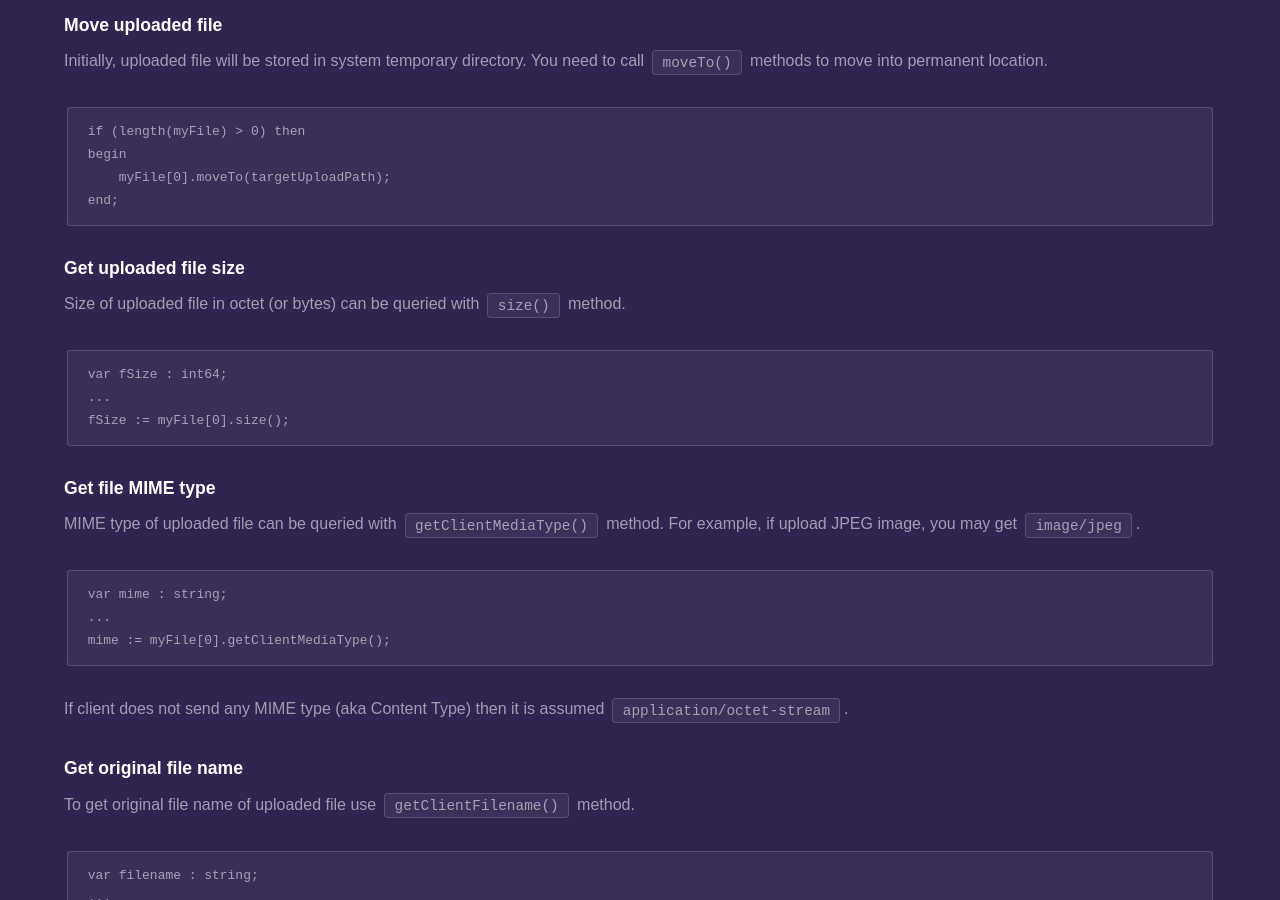
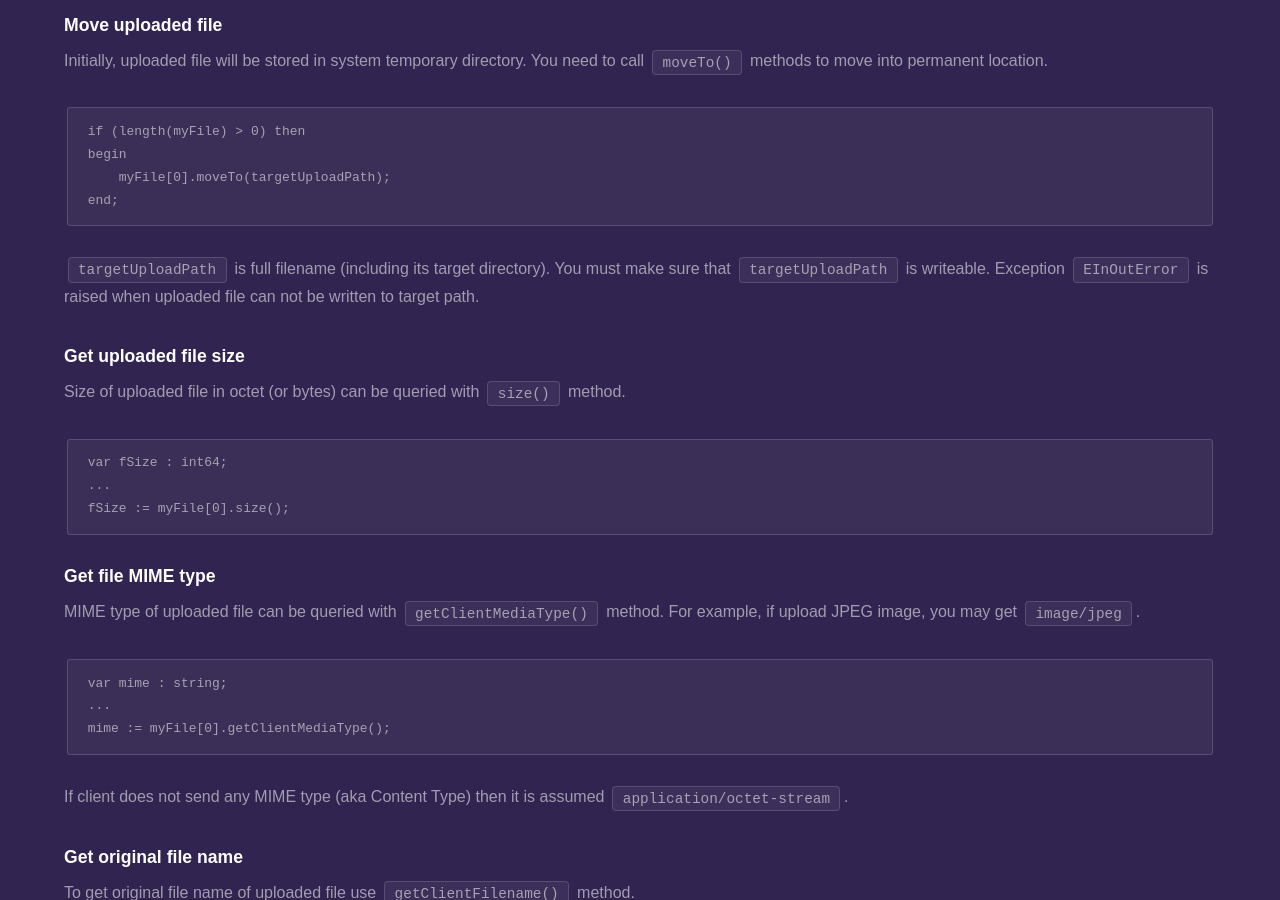
Before and after one commit to fanoframework/fanoframework.github.io, a Jekyll site: the page built from working-with-request/index.md, in a window 1280 px wide and 900 px high, scrolled down 3538 px. Built offline with Jekyll 4.4.1, drawn with Linux system fonts in a browser that asks for light colours; our own code applies the rules of GitHub Pages for plain Markdown files.

Commit message:
add content on writeable permission when move uploaded file

````diff
--- a/working-with-request/index.md
+++ b/working-with-request/index.md
@@ -158,6 +158,8 @@ begin
     myFile[0].moveTo(targetUploadPath);
 end;
 ```
+`targetUploadPath` is full filename (including its target directory). You must make sure that `targetUploadPath` is writeable. Exception `EInOutError` is raised when
+uploaded file can not be written to target path.
 
 ### Get uploaded file size
 
````
